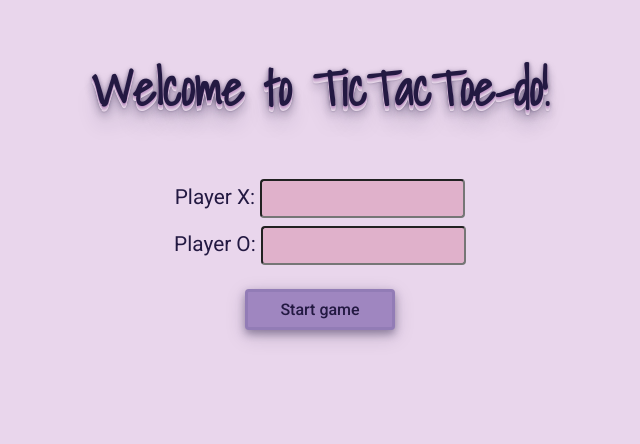
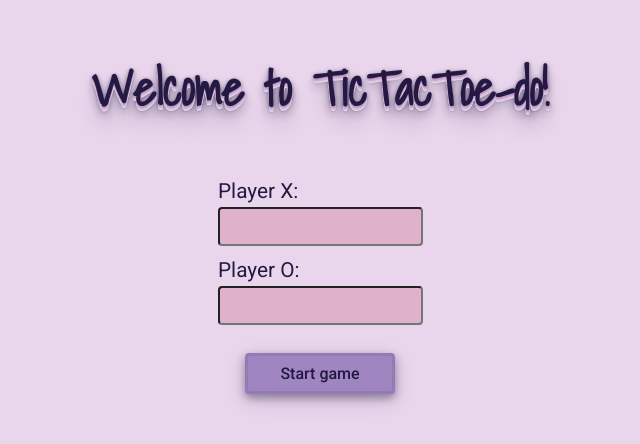
Before and after one commit to Annika-Nyholm/vue-tictactoe-Annika-Nyholm, a Vue app: page / in a window 1280 px wide. Shown: the top 444 px of the page, without its empty margins (320-960 px from the left). Built offline with nearby package versions, Linux system fonts and the light colour scheme.

Commit message:
🎨 move labels above inputs

```diff
--- a/src/components/Home.vue
+++ b/src/components/Home.vue
@@ -4,12 +4,12 @@
 		<form @submit.prevent="submit">
 			<label>
 				Player X:
-				<input v-model="playerX" required />
 			</label>
+			<input v-model="playerX" required />
 			<label>
 				Player O:
-				<input v-model="playerO" required />
 			</label>
+			<input v-model="playerO" required />
 			<button type="submit">Start game</button>
 		</form>
 	</article>
@@ -66,9 +66,12 @@ form {
 	color: $color1;
 
 	label {
-		margin: 4px;
+		text-align: left;
+		margin: 4px 0;
+		width: 204px;
 	}
 	input {
+		margin-bottom: 8px;
 		padding: 8px;
 		font-size: 1rem;
 		font-family: 'Roboto', sans serif;
```
